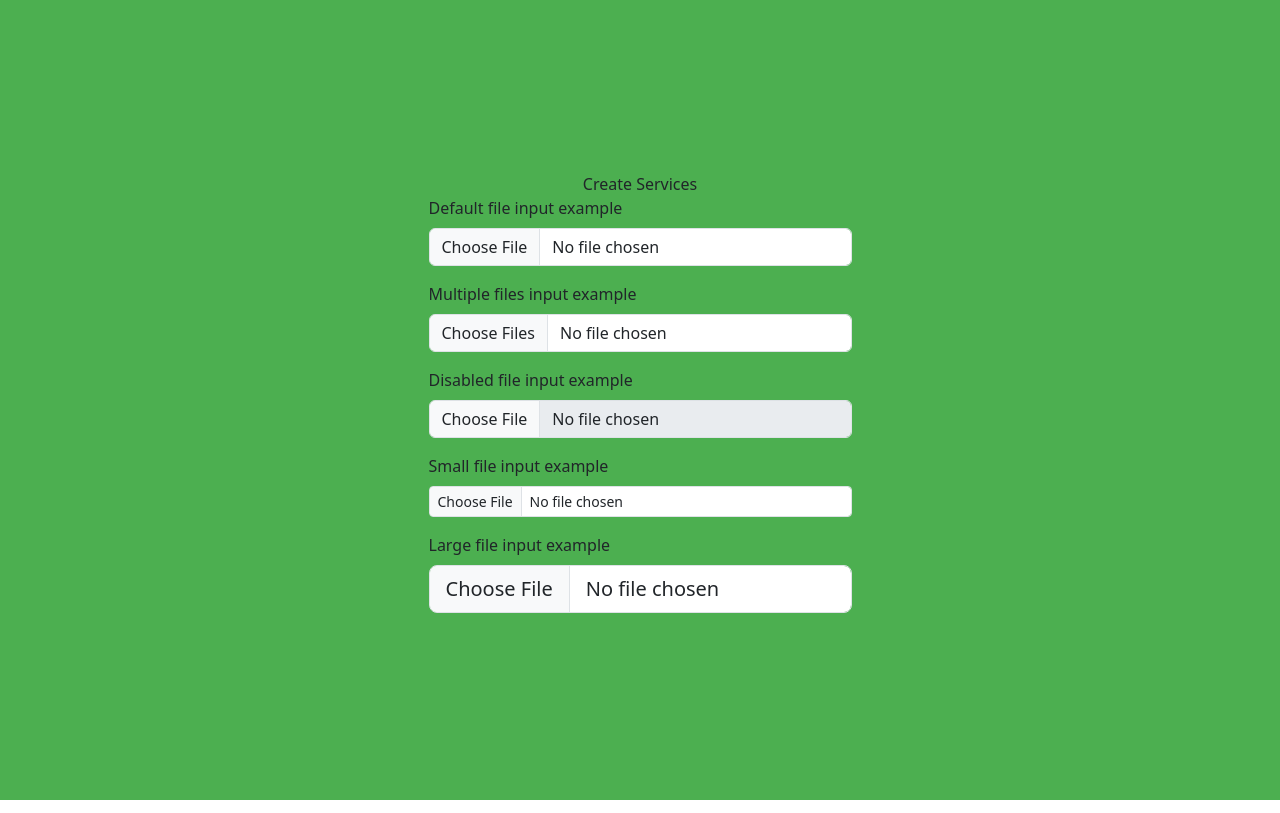
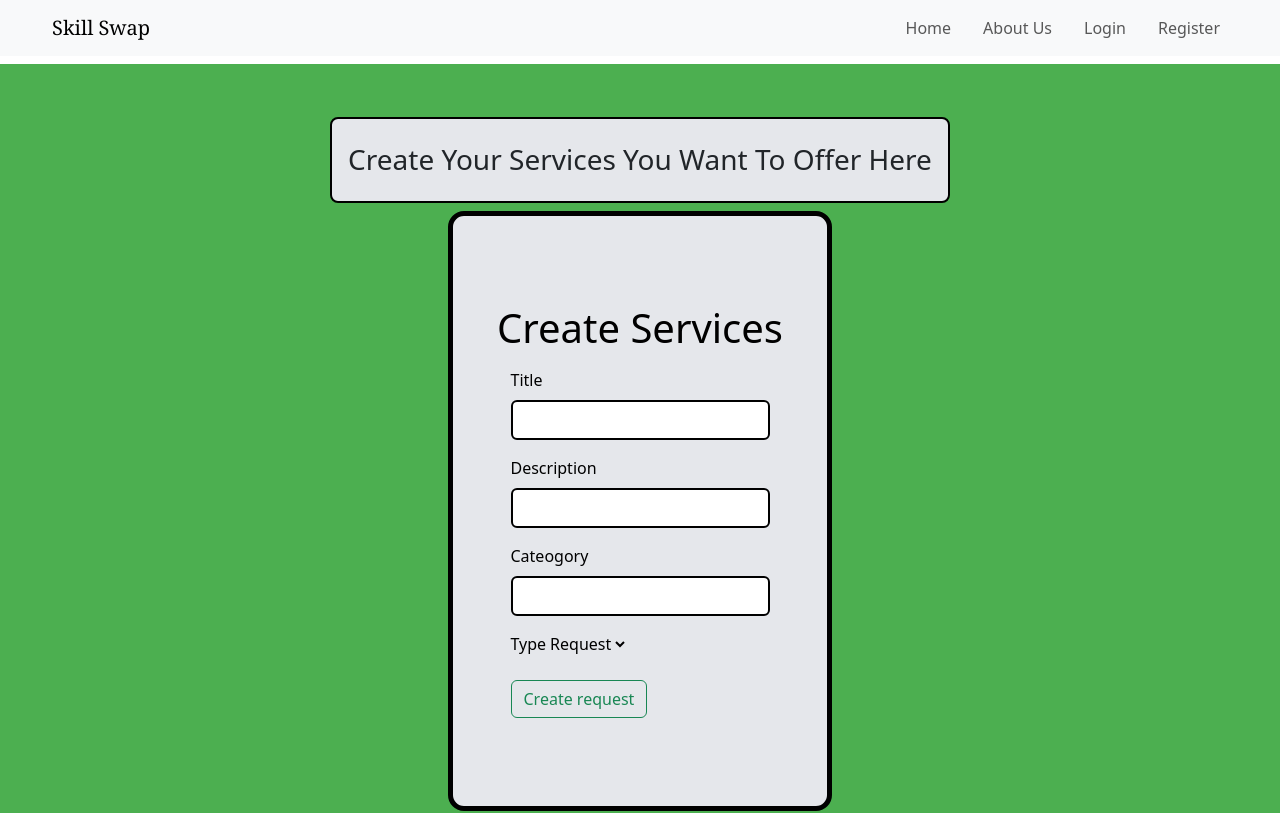
Before and after one commit to yashkumary385/Skill-Swap-Project, a React (Vite) app in the folder skill swap frontend/my-project/: page /services in a window 1280 px wide. Shown: the top 813 px of the page. Built offline with nearby package versions, Linux system fonts and the light colour scheme; no server answers.

Commit message:
updated services and rendered them just updating left

```diff
--- a/skill swap frontend/my-project/src/pages/Services.jsx/Services.jsx
+++ b/skill swap frontend/my-project/src/pages/Services.jsx/Services.jsx
@@ -1,38 +1,260 @@
-import React from 'react'
+import React, { useState, useEffect } from 'react'
 import Form from 'react-bootstrap/Form';
+import Header from '../../components/Navbar/Navbar';
+import Card from 'react-bootstrap/Card';
+import { useAuth } from '../../context/AuthContext';
+import { Button } from 'react-bootstrap';
+import { toast } from 'react-toastify';
+import axios from 'axios';
+import Dropdown from 'react-bootstrap/Dropdown';
 
 const Services = () => {
+  const { user, token } = useAuth();
+  const [form, setForm] = useState({
+    title: "",
+    description: "",
+    cateogory: "",
+    type: ""
+  })
+  // const[currentService , setCurrentService] // set this up  and procced tomorrwow set a state for current service to extract id out of it .
+  const [services, setServices] = useState([]) // for the fetched service
+  const [serviceUpdate, setServiceUpdate] = useState(false)
+  const [servicesUpdateForm, setServicesUpdateForm] = useState({
+    title: "",
+    description: "",
+    cateogory: "",
+    type: ""
+  })
+
+  const fetchServices = async () => {
+    try {
+      const res = await axios.get("http://localhost:8000/getUserService/users", {
+        headers: { Authorization: `Bearer ${token}` }
+      });
+      console.log(res);
+      setServices(res.data.services); // also to render services services here contain all the services
+      // console.log(services)
+    } catch (error) {
+      console.log(error)
+
+    }
+  }
+
+
+  const handleService = async () => {
+    try {
+      const res = await axios.post("http://localhost:8000/api/service/create", {
+        user: user._id,
+        title: form.title,
+        description: form.description,
+        cateogory: form.cateogory,
+        type: form.type
+      }, {
+        headers: { Authorization: `Bearer ${token}` }
+      });
+      // console.log(res.data.createdService);
+      setServices((prev) => ([...prev, res.data.createdService]))
+      setForm({
+        title: "",
+        cateogory: "",
+        description: "",
+        type: ""
+      })
+      // console.log(services)
+      fetchServices()
+    } catch (error) {
+
+      console.log(error)
+      toast.warning("failed to create service")
+
+    }
+  }
+
+
+
+  useEffect(() => {
+
+    fetchServices();
+  }, [])
+
+
+  const handleEdit = (id) => {
+    setServiceUpdate(true);
+  setServicesUpdateForm({
+    title:form?.title || "",
+    description:form?.description || "",
+    cateogory:form?.cateogory || "",
+    type:form?.type || ""
+  })
+  }
+  const handleUpdate =async ()=>{
+ try {
+            const res = await axios.put(`http://localhost:8000/updateService/${id}`, {
+                title: servicesUpdateForm.title,
+                description: servicesUpdateForm.description,
+                cateogory: servicesUpdateForm.cateogory,
+                type:servicesUpdateForm.type
+                // editForm
+            }, {
+                headers: { Authorization: `Bearer ${token}` }
+            });
+            console.log(res);
+            fetchServices()
+            setServices((prev)=> [ ...prev ,res.data.service]) // beacuse we are adding the service here
+            // useServices();
+        } catch (error) {
+            console.log(error)
+
+        }
+  }
+
+
+
+  const handleDelete = async(id) => {
+  try {
+            const res = await axios.delete(`http://localhost:8000/deleteService/${id}`, {
+                headers: { Authorization: `Bearer ${token}` }
+            });
+            console.log(res);
+
+            fetchServices()
+        } catch (error) {
+            console.log(error)
+
+        }
+  }
   return (
-    <div className='h-[100vh] bg-[#4CAF50] flex justify-center items-center'>
-    <div className='min-h-[80.0vh] flex flex-col justify-center items-center'>
-        Create Services
+    <>
+      <Header />
+      <div className='h-[100vh] bg-[#4CAF50] flex justify-center items-center flex-col'>
+        <h3 className='pb-4 border-2 border-black bg-gray-200 p-3 pt-4 rounded-lg'>Create Your Services You Want To Offer Here</h3>
+        <div className='flex justify-center items-center flex-col h-[75vh] border-5 border-black rounded-2xl w-[30vw] bg-gray-200 text-black '  >
+          <h1 className='mb-3'>Create Services</h1>
+
           <div>
+            <Form.Group controlId="formFile" className="mb-3 ">
+              <Form.Label>Title</Form.Label>
+              <Form.Control type="text" className='border-2 border-black'
+                onChange={(e) => setForm({ ...form, title: e.target.value })} value={form.title} />
+            </Form.Group>
             <Form.Group controlId="formFile" className="mb-3">
-        <Form.Label>Default file input example</Form.Label>
-        <Form.Control type="file" />
+              <Form.Label>Description</Form.Label>
+              <Form.Control type="text" className='border-2 border-black'
+                onChange={(e) => setForm({ ...form, description: e.target.value })} value={form.description} />
             </Form.Group>
-      <Form.Group controlId="formFileMultiple" className="mb-3">
-        <Form.Label>Multiple files input example</Form.Label>
-        <Form.Control type="file" multiple />
+            <Form.Group controlId="formFile" className="mb-3">
+              <Form.Label>Cateogory</Form.Label>
+              <Form.Control type="text" className='border-2 border-black'
+                onChange={(e) => setForm({ ...form, cateogory: e.target.value })}
+                value={form.cateogory} />
             </Form.Group>
-      <Form.Group controlId="formFileDisabled" className="mb-3">
-        <Form.Label>Disabled file input example</Form.Label>
-        <Form.Control type="file" disabled />
+            <Form.Group controlId="formFile" className="mb-3">
+              <Form.Label>Type</Form.Label>
+              {/* <Form.Control type="" className='border-2 border-black'
+                onChange={(e) => setForm({ ...form, type: e.target.value })}
+                value={form.type} /> */}
+              <select id="myDropdown" name="mySelection" onChange={(e) => setForm({ ...form, type: e.target.value })}>
+                <option value="request">Request</option>
+                <option value="offer">Offer</option>
+              </select>
             </Form.Group>
-      <Form.Group controlId="formFileSm" className="mb-3">
-        <Form.Label>Small file input example</Form.Label>
-        <Form.Control type="file" size="sm" />
-      </Form.Group>
-      <Form.Group controlId="formFileLg" className="mb-3">
-        <Form.Label>Large file input example</Form.Label>
-        <Form.Control type="file" size="lg" />
-      </Form.Group>
+
+            <Button variant="outline-success" onClick={handleService}>Create request</Button>
+
+
+
+          </div>
+        </div>
+      </div>
+
+      <div id="down" className='flex flex-col bg-[#4CAF50] '>
+        <Card style={{ width: '18rem' }} className='ml-10'>
+          <Card.Body>
+            <Card.Title>Your Services</Card.Title>
+          </Card.Body>
+        </Card>
+        <div>
+          <div className='flex flex-row gap-4'>
+            <div className=' flex items-start  justify-start ml-10 mt-10  flex-col border-2 border-black bg-gray-200 mr-10 pr-5'>
+              <ul>
+
+                {
+                  services.map((service) => (
+                    <li key={service._id}>
+                      {/* <div>{service.title}</div> */}
+                      <Card border="primary" style={{ width: '45rem' }} className='mt-10'>
+                        <Card.Header>Service Type : {service.type}</Card.Header>
+                        <Card.Body>
+                          <Card.Title className='text-black'>Title : {service.title}</Card.Title>
+                          <Card.Text>
+                            Description : {service.description}
+                          </Card.Text>
+                          <Card.Text>
+                            Cateogory : {service.cateogory}
+                          </Card.Text>
+                          <div className='flex flex-row gap-3'>
+                            <div>
+                              <Button variant="outline-success" onClick={()=>handleEdit(service._id)}>Edit</Button>
+
+                            </div>
+                            <div>
+                              <Button variant="outline-danger" onClick={()=>handleDelete(service._id)}>Delete</Button>
 
                             </div>
                           </div>
 
+                        </Card.Body>
+
+                      </Card>
+                    </li>
+                  ))
+                }
+              </ul>
+
 
             </div>
+            { serviceUpdate &&
+            <div >
+               <Form.Group controlId="formFile" className="mb-3 ">
+              <Form.Label>Title</Form.Label>
+              <Form.Control type="text" className='border-2 border-black'
+                onChange={(e) =>   setServicesUpdateForm({ ...servicesUpdateForm, title: e.target.value })} value={servicesUpdateForm.title} />
+            </Form.Group>
+            <Form.Group controlId="formFile" className="mb-3">
+              <Form.Label>Description</Form.Label>
+              <Form.Control type="text" className='border-2 border-black'
+                onChange={(e) =>   setServicesUpdateForm({ ...servicesUpdateForm, description: e.target.value })} value={servicesUpdateForm.description} />
+            </Form.Group>
+            <Form.Group controlId="formFile" className="mb-3">
+              <Form.Label>Cateogory</Form.Label>
+              <Form.Control type="text" className='border-2 border-black'
+                onChange={(e) =>   setServicesUpdateForm({ ...servicesUpdateForm, cateogory: e.target.value })}
+                value={servicesUpdateForm.cateogory} />
+            </Form.Group>
+            <Form.Group controlId="formFile" className="mb-3">
+              <Form.Label>Type</Form.Label>
+              {/* <Form.Control type="" className='border-2 border-black'
+                onChange={(e) => setForm({ ...form, type: e.target.value })}
+                value={form.type} /> */}
+              <select id="myDropdown" name="mySelection" onChange={(e) =>  setServicesUpdateForm({ ...servicesUpdateForm, type: e.target.value })}>
+                <option value="request">Request</option>
+                <option value="offer">Offer</option>
+              </select>
+            </Form.Group>
+
+            <Button variant="outline-success" onClick={()=>handleUpdate}>Create request</Button>
+            </div>
+}
+          </div>
+
+
+        </div>
+
+      </div>
+
+
+
+    </>
   )
 }
 
```
Also changed, not shown: skill swap frontend/my-project/src/pages/LandingPage/LandingPage.jsx (+5 -5 lines), 2 other files (tests, documents, lock files or other folders). Lines whose indentation alone changed are shown as unchanged.
